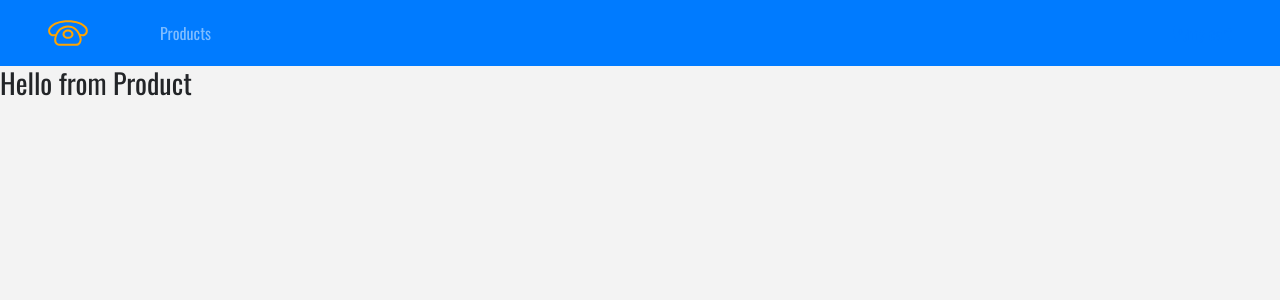
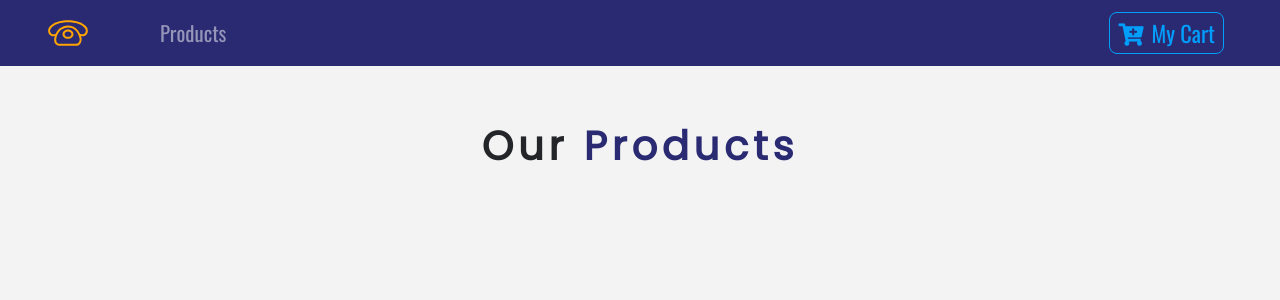
Before and after one commit to luissoldevilla/ecom-app, a React (Create React App) app: page / in a window 1280 px wide. Shown: the top 300 px of the page. Built offline with nearby package versions, Linux system fonts and the light colour scheme.

Commit message:
- Installed Styled components - Work on reusable components:   - Button Component   - Tile Component - Styled the navigation bar

```diff
--- a/package.json
+++ b/package.json
@@ -7,7 +7,8 @@
     "react": "^16.7.0",
     "react-dom": "^16.7.0",
     "react-router-dom": "^4.3.1",
-    "react-scripts": "2.1.3"
+    "react-scripts": "2.1.3",
+    "styled-components": "^4.1.3"
   },
   "scripts": {
     "start": "react-scripts start",
--- /dev/null
+++ b/src/components/Button.js
@@ -0,0 +1,21 @@
+import styled from "styled-components"
+
+export const ButtonContainer = styled.button`
+text-transform: capitalize;
+font-size: 1.4rem;
+background: transparent;
+border: 0.05rem solid var(--lightBlue);
+color: var(--lightBlue);
+border-radius: 0.5rem;
+padding: 0.2rem 0.5rem;
+cursor: popinters;
+margin: 0.2rem 0.5rem 0.2rem 0;
+transtion: all 0.5s ease-in-out;
+&:hover{
+  background: var(--lightBlue);
+  color: var(--mainBlue);
+}
+&:focus{
+  outline: none;
+}
+`
--- a/src/components/Navbar.js
+++ b/src/components/Navbar.js
@@ -1,12 +1,12 @@
 import React, { Component } from 'react'
 import {Link} from 'react-router-dom';
 import logo from '../logo.svg';
-
-
+import styled from 'styled-components'
+import { ButtonContainer } from './Button'
 export default class Navbar extends Component {
   render() {
     return (
-      <nav className="navbar navbar-expand-sm bg-primary navbar-dark px-sm-5">
+      <NavWrapper className="navbar navbar-expand-sm navbar-dark px-sm-5">
       {/*
       https://www.iconfinder.com/icons/1243689/call_phone_icon
       Creative Commons (Attribution 3.0 Unported);
@@ -22,12 +22,24 @@
         </li>
       </ul>
       <Link to='/cart' className="ml-auto">
-        <buttom>
-          <i className="fas fa-cart-plus" />
+        <ButtonContainer>
+          <span className="mr-2">
+            <i className="fas fa-cart-plus" />
+          </span>
           my cart
-        </buttom>
+        </ButtonContainer>
       </Link>
-      </nav>
+      </NavWrapper>
     );
   }
 }
+
+const NavWrapper = styled.nav`
+  background: var(--mainBlue);
+  .nav-link {
+    color: nav(--mainWhite)!important;
+    font-size: 1.3rem;
+    /* 1rem 16px */
+    text-transform: capitalize;
+  }
+`
--- a/src/components/ProductList.js
+++ b/src/components/ProductList.js
@@ -1,11 +1,23 @@
 import React, { Component } from 'react'
 import Product from './Product'
+import Title from './Title'
 export default class ProductList extends Component {
+  state={
+    product: []
+  }
   render() {
     return (
-      <div>
-        <Product />
+      <React.Fragment>
+      <div className="py-5">
+        <div className="container">
+          <Title name="our" title="products" />
+
+          <div className="row" />
+
+        </div>
       </div>
+      </React.Fragment>
+      // <Product />
     )
   }
 }
--- /dev/null
+++ b/src/components/Title.js
@@ -0,0 +1,13 @@
+import React from 'react';
+
+export default function Title({ name,title }) {
+  return (
+    <div className="row">
+      <div className="col-10 mx-auto my-2 text-center text-title">
+        <h1 className="text-capitalize font-weight-bold">
+        {name} <strong className="text-blue">{title}</strong>
+        </h1>
+      </div>
+    </div>
+  );
+}
--- a/src/data.js
+++ b/src/data.js
@@ -1,7 +1,4 @@
-/*
-https://www.iconfinder.com/icons/1243689/call_phone_icon
-Creative Commons (Attribution 3.0 Unported);
-https://www.iconfinder.com/Makoto_msk */
+
 
 export const storeProducts = [
   {
```
Also changed, not shown: 1 other file (tests, documents, lock files or other folders).
